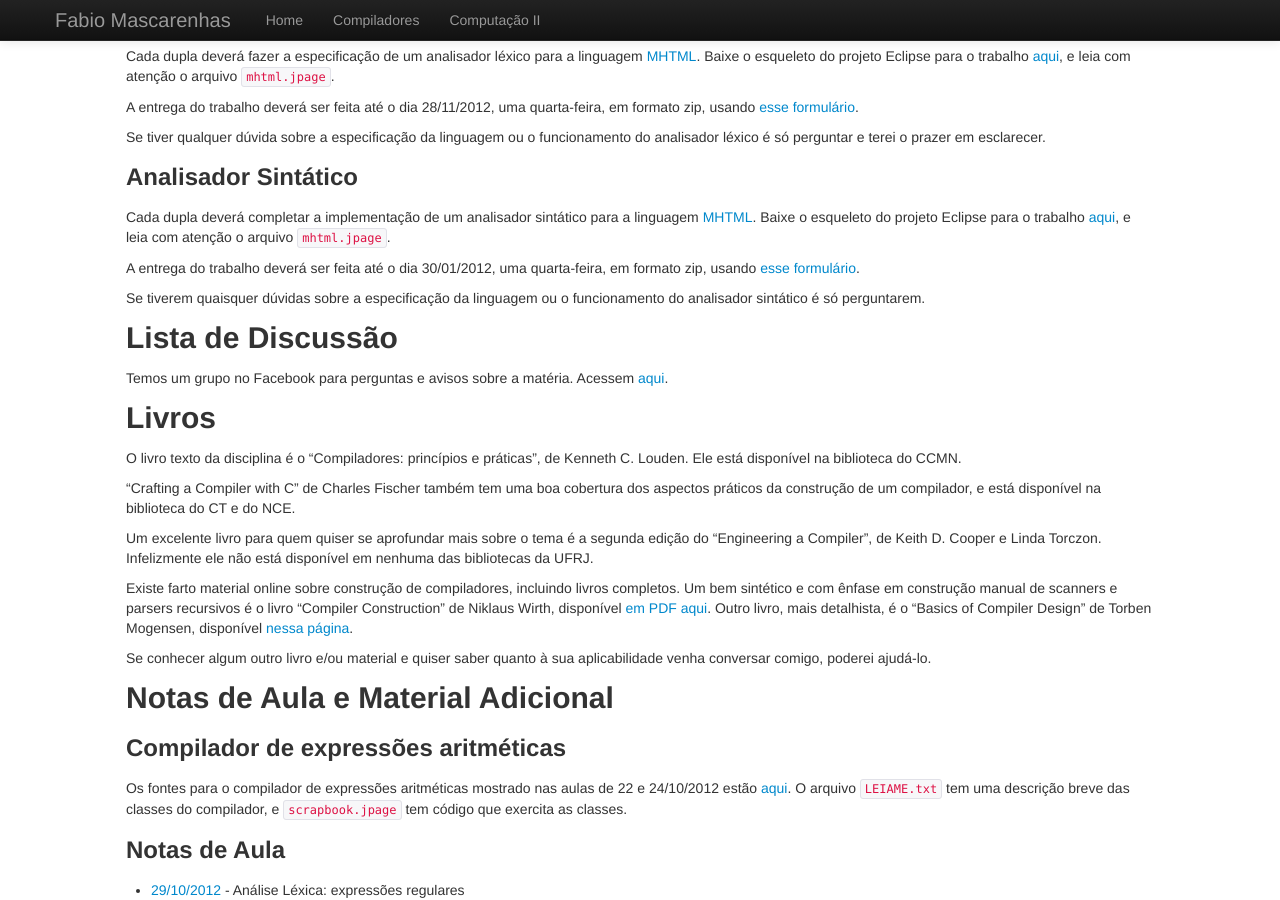
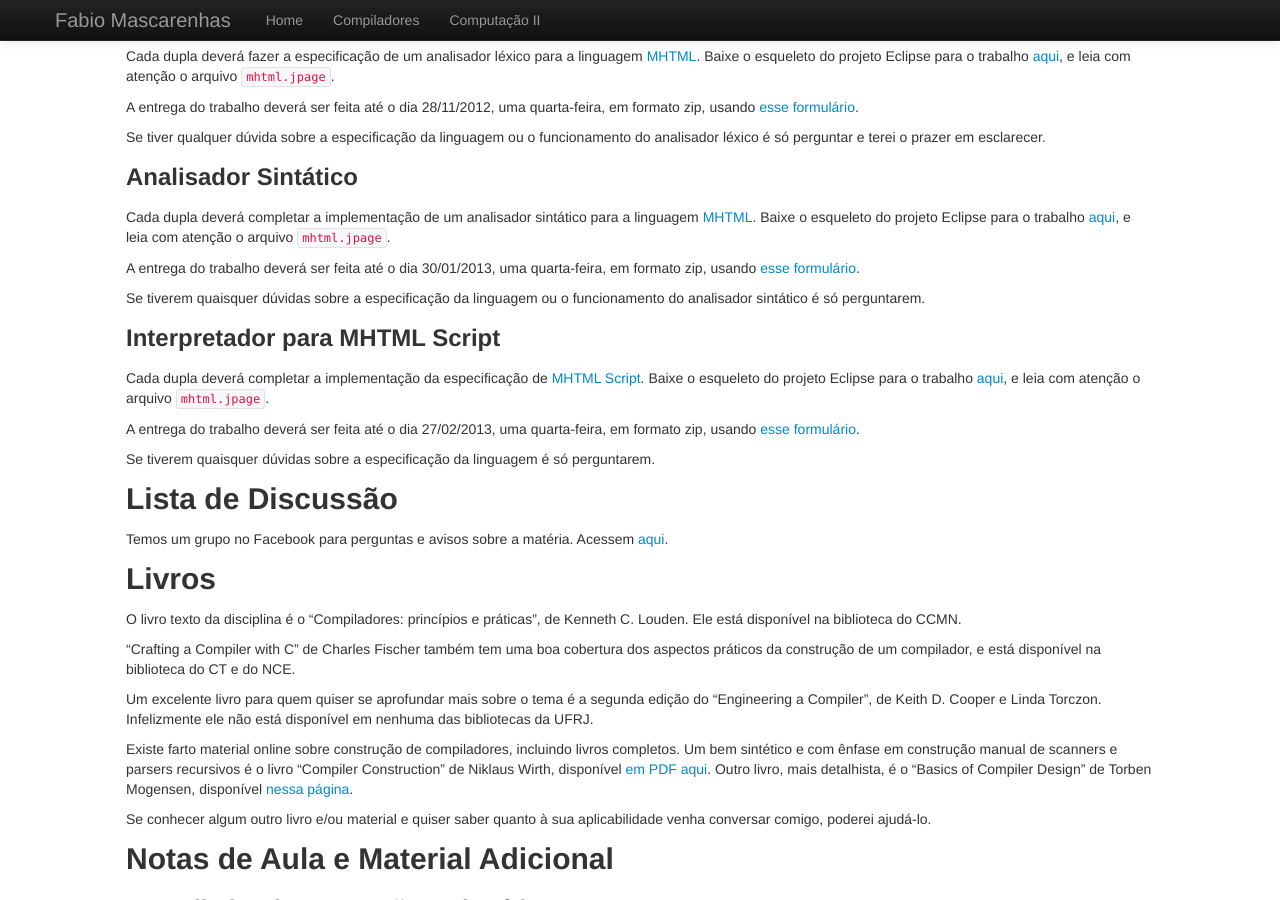
Before and after one commit to fabiomascarenhas/fabiomascarenhas.github.com, a Jekyll site: the page built from comp/index.md, in a window 1280 px wide and 900 px high, scrolled down 764 px. Built offline with Jekyll 4.4.1, drawn with Linux system fonts in a browser that asks for light colours.

Commit message:
trabalho 3 de compiladores

```diff
--- a/comp/index.md
+++ b/comp/index.md
@@ -76,12 +76,24 @@ a linguagem [MHTML](mhtml.html). Baixe o esqueleto do projeto Eclipse
 para o trabalho [aqui](trab2/MHTML.zip), e leia com atenção o arquivo
 `mhtml.jpage`.
 
-A entrega do trabalho deverá ser feita até o dia 30/01/2012, uma
+A entrega do trabalho deverá ser feita até o dia 30/01/2013, uma
 quarta-feira, em formato zip, usando [esse
 formulário](http://form.jotformz.com/form/30086060522645).
 
 Se tiverem quaisquer dúvidas sobre a especificação da linguagem ou o
 funcionamento do analisador sintático é só perguntarem.
+
+### Interpretador para MHTML Script
+
+Cada dupla deverá completar a implementação da especificação de [MHTML Script](mhtml.html).
+Baixe o esqueleto do projeto Eclipse
+para o trabalho [aqui](trab3/MHTMScriptL.zip), e leia com atenção o arquivo
+`mhtml.jpage`.
+
+A entrega do trabalho deverá ser feita até o dia 27/02/2013, uma quarta-feira,
+em formato zip, usando [esse formulário](http://form.jotformz.com/form/30363980245656).
+
+Se tiverem quaisquer dúvidas sobre a especificação da linguagem é só perguntarem.
 
 Lista de Discussão
 ------------------
```
Also changed, not shown: java/lab11.md (added, +50 -0 lines), 1 other file.
